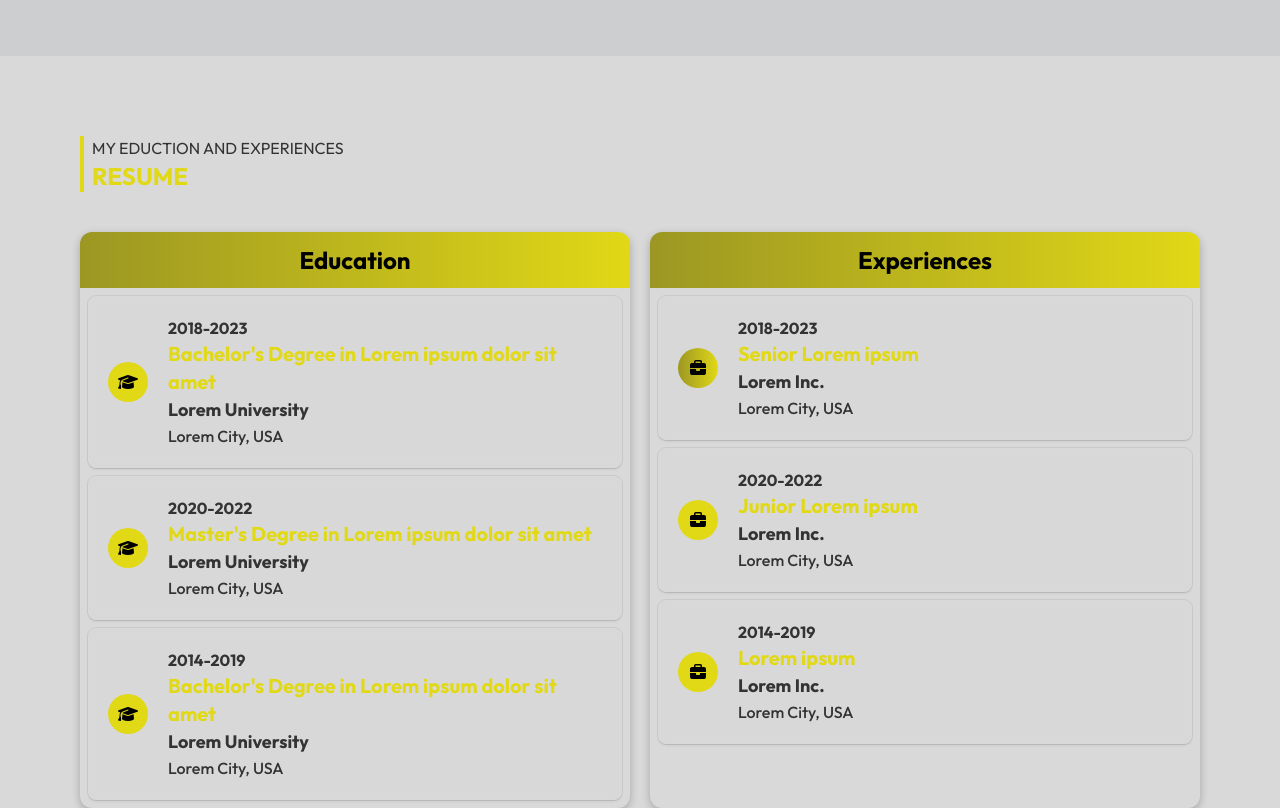
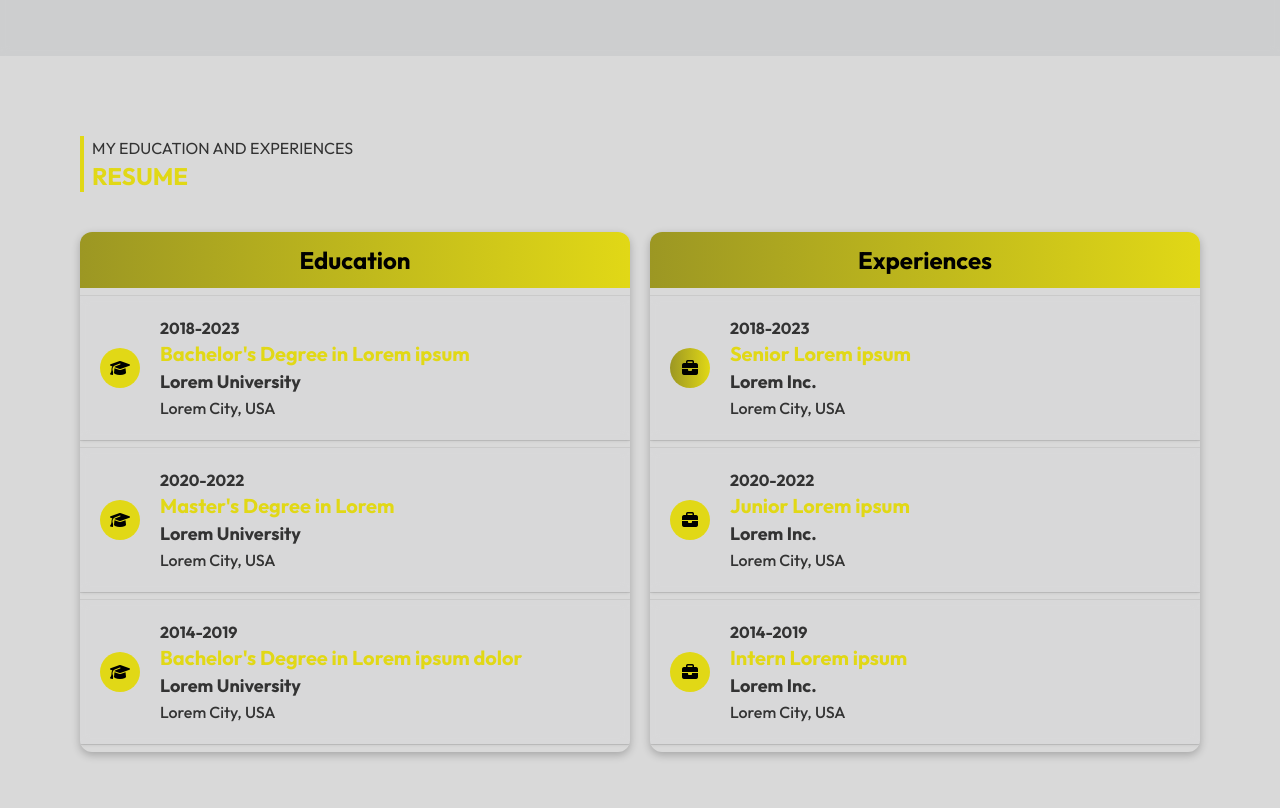
Before and after one commit to pahadiniraj/Suman-s-portfolio, a React (Vite) app: page /main in a window 1280 px wide. Shown: the part 1740-2548 px from the top of the page. Built offline with nearby package versions, Linux system fonts and the light colour scheme.

Commit message:
animation on progess

```diff
--- a/src/components/About.jsx
+++ b/src/components/About.jsx
@@ -1,10 +1,6 @@
 import React, { useState } from "react";
 import {
-  boxShadowOptional,
-  boxShadowPrimary,
-  boxShadowSecondary,
   buttonPrimary,
-  buttonSecondary,
   headingPrimary,
   titlePrimary,
 } from "../utils/StyleUtils";
@@ -12,20 +8,49 @@ import avatar from "../assets/images/avatar.jpg";
 import { serviceList } from "../assets/dummyData/dummyData";
 import ScrollTrigger from "react-scroll-trigger";
 import { motion } from "framer-motion";
-import { textVariants } from "../utils/Framer";
 
 export default function About() {
   const [onEnter, setOnEnter] = useState(false);
+  const [onEnterDo, setOnEnterDo] = useState(false);
 
-  const handleEnterViewport = () => {
-    setOnEnter(true);
+  const containerVariants = {
+    hidden: { opacity: 0 },
+    visible: {
+      opacity: 1,
+      transition: {
+        staggerChildren: 0.5, // Delay between children animations
+      },
+    },
   };
+
+  const childVariants = {
+    hidden: { opacity: 0, x: 100 },
+    visible: { opacity: 1, x: 0 },
+  };
+
+  const handleScrollTrigger1 = ({ progress }) => {
+    if (progress >= 0.2) {
+      setOnEnter(true); // Trigger animation when 90% is visible
+    }
+  };
+
+  const handleScrollTrigger2 = ({ progress }) => {
+    if (progress >= 0.2) {
+      setOnEnterDo(true); // Trigger animation when 90% is visible
+    }
+  };
+
   return (
     <div
-      className={`px-3 py-10 md:p-20 bg-gray-500 bg-opacity-10 backdrop-blur-sm  space-y-10`}
+      className={`px-3 py-10 md:p-20 bg-gray-500 bg-opacity-10 backdrop-blur-sm overflow-x-auto  space-y-10`}
     >
-      <ScrollTrigger onEnter={handleEnterViewport}>
-        <div className="border-l-4 border-primary pl-2">
+      <ScrollTrigger onProgress={handleScrollTrigger1}>
+        <motion.div
+          className="border-l-4 border-primary pl-2"
+          initial={{ opacity: 0, y: 50 }}
+          animate={onEnter && { opacity: 1, y: 0 }}
+          transition={{ duration: 0.5 }}
+        >
           <motion.p
             initial={{ opacity: 0, y: 50 }}
             animate={onEnter && { opacity: 1, y: 0 }}
@@ -41,7 +66,7 @@ export default function About() {
           >
             ABOUT ME
           </motion.p>
-        </div>
+        </motion.div>
         <div className="flex flex-col md:flex-row gap-5">
           <motion.div
             initial={{ opacity: 0, x: -100 }}
@@ -101,23 +126,40 @@ export default function About() {
           </motion.div>
         </div>
       </ScrollTrigger>
-
-      <div className="space-y-5">
-        <p className={`text-center ${headingPrimary}`}>WHAT I DO FOR YOU?</p>
+      <ScrollTrigger onProgress={handleScrollTrigger2}>
+        <div className="space-y-5 ">
+          <motion.p
+            className={`text-center ${headingPrimary}`}
+            initial={{ opacity: 0, x: 100 }}
+            animate={onEnterDo && { opacity: 1, x: 0 }}
+            transition={{ duration: 0.5 }}
+          >
+            WHAT I DO FOR YOU?
+          </motion.p>
           <hr />
-        <div className="flex flex-col md:flex-row gap-5">
+          <motion.div
+            className="flex flex-col md:flex-row gap-5 overflow-hidden "
+            variants={containerVariants}
+            initial="hidden"
+            animate={onEnterDo && "visible"} // Control animation on scroll enter
+          >
             {serviceList.map((service, index) => (
-            <div
+              <motion.div
                 key={index}
-              className="shadow-[rgba(0,_0,_0,_0.24)_0px_3px_8px] backdrop-blur-3xl p-5 rounded-xl flex flex-col items-center justify-center text-center gap-5"
+                className="shadow-[rgba(0,_0,_0,_0.24)_0px_3px_8px] backdrop-blur-3xl p-5 rounded-xl flex flex-col items-center justify-center text-center gap-5  overflow-hidden "
+                variants={childVariants}
+                transition={{ duration: 0.5 }}
               >
-              <p className="text-2xl font-bold text-primary">{service.title}</p>
+                <p className="text-2xl font-bold text-primary">
+                  {service.title}
+                </p>
                 <span className={`${service.imageUrl} text-6xl`}></span>
                 <p>{service.description}</p>
+              </motion.div>
+            ))}
+          </motion.div>
         </div>
-          ))}
-        </div>
-      </div>
+      </ScrollTrigger>
     </div>
   );
 }
--- a/src/components/Resume.jsx
+++ b/src/components/Resume.jsx
@@ -1,69 +1,148 @@
-import React from "react";
+import React, { useState } from "react";
 import { titlePrimary } from "../utils/StyleUtils";
+import { motion } from "framer-motion";
+import ScrollTrigger from "react-scroll-trigger";
 
 export default function Resume() {
+  const containerVariants = {
+    hidden: { opacity: 0 },
+    visible: {
+      opacity: 1,
+      transition: {
+        staggerChildren: 0.5, // Delay between children animations
+      },
+    },
+  };
+
+  const childVariants1 = {
+    hidden: { opacity: 0, x: -100 }, // Start off-screen to the right
+    visible: { opacity: 1, x: 0 }, // Animate to on-screen
+  };
+
+  const childVariants2 = {
+    hidden: { opacity: 0, x: 100 }, // Start off-screen to the right
+    visible: { opacity: 1, x: 0 }, // Animate to on-screen
+  };
+
+  const [onEnter, setOnEnter] = useState(false);
+  const [onEnterDo, setOnEnterDo] = useState(false);
+
+  const handleScrollTrigger1 = ({ progress }) => {
+    if (progress >= 0.5) {
+      setOnEnter(true); // Trigger animation when 90% is visible
+    }
+  };
+  const handleScrollTrigger2 = ({ progress }) => {
+    if (progress >= 0.2) {
+      setOnEnterDo(true); // Trigger animation when 90% is visible
+    }
+  };
+
   return (
     <div className="px-3 py-10 md:p-20 space-y-10">
-      <div className="border-l-4 border-primary pl-2">
-        <p className="">MY EDUCTION AND EXPERIENCES</p>
+      <ScrollTrigger onProgress={handleScrollTrigger1}>
+        <motion.div
+          className="border-l-4 border-primary pl-2"
+          initial={{ opacity: 0, y: 50 }}
+          animate={onEnter && { opacity: 1, y: 0 }}
+          transition={{ duration: 0.5 }}
+        >
+          <p className="">MY EDUCATION AND EXPERIENCES</p>
           <p className={titlePrimary}>RESUME</p>
-      </div>
+        </motion.div>
+      </ScrollTrigger>
+      <ScrollTrigger onProgress={handleScrollTrigger2}>
+        <div className="flex flex-col md:flex-row gap-5">
+          <motion.div
+            variants={containerVariants}
+            initial="hidden"
+            animate={onEnterDo && "visible"}
+            className="w-full rounded-xl overflow-hidden shadow-[rgba(0,_0,_0,_0.24)_0px_3px_8px] space-y-2 pb-2"
+          >
+            <motion.p
+              className="bg-custom-primary p-3 text-2xl font-bold text-center text-black"
+              initial={{ opacity: 0, x: -1000 }}
+              animate={onEnterDo && { opacity: 1, x: 0 }}
+              transition={{ duration: 0.4 }}
+            >
+              Education
+            </motion.p>
 
-      <div className="flex flex-col md:flex-row gap-5">
-        <div className="w-full rounded-xl overflow-hidden shadow-[rgba(0,_0,_0,_0.24)_0px_3px_8px] space-y-2 pb-2">
-          <p className="bg-custom-primary p-3 text-2xl font-bold text-center text-black ">
-            Education
-          </p>
-
-          <div className="flex items-center gap-5 p-5 mx-2 rounded-lg bg-gray-300 bg-opacity-10 backdrop-blur-sm shadow-[0px_2px_3px_-1px_rgba(0,0,0,0.1),0px_1px_0px_0px_rgba(25,28,33,0.02),0px_0px_0px_1px_rgba(25,28,33,0.08)]">
+            <motion.div
+              variants={childVariants1}
+              transition={{ duration: 0.5 }}
+              className="flex items-center gap-5 p-5  bg-gray-300 bg-opacity-10 backdrop-blur-sm shadow-[0px_2px_3px_-1px_rgba(0,0,0,0.1),0px_1px_0px_0px_rgba(25,28,33,0.02),0px_0px_0px_1px_rgba(25,28,33,0.08)]"
+            >
               <div>
                 <i className="fa-solid fa-graduation-cap w-10 h-10 rounded-full bg-primary flex items-center justify-center text-black"></i>
               </div>
               <div className="">
                 <p className="font-bold">2018-2023</p>
                 <p className="text-xl font-bold text-primary">
-                Bachelor's Degree in Lorem ipsum dolor sit amet
+                  Bachelor's Degree in Lorem ipsum
                 </p>
                 <p className="text-lg font-bold">Lorem University</p>
                 <p className="font-medium">Lorem City, USA</p>
               </div>
-          </div>
+            </motion.div>
 
-          <div className="flex items-center gap-5 p-5 mx-2 rounded-lg bg-gray-300 bg-opacity-10 backdrop-blur-sm shadow-[0px_2px_3px_-1px_rgba(0,0,0,0.1),0px_1px_0px_0px_rgba(25,28,33,0.02),0px_0px_0px_1px_rgba(25,28,33,0.08)]">
+            <motion.div
+              variants={childVariants1}
+              transition={{ duration: 0.5 }}
+              className="flex items-center gap-5 p-5  bg-gray-300 bg-opacity-10 backdrop-blur-sm shadow-[0px_2px_3px_-1px_rgba(0,0,0,0.1),0px_1px_0px_0px_rgba(25,28,33,0.02),0px_0px_0px_1px_rgba(25,28,33,0.08)]"
+            >
               <div>
                 <i className="fa-solid fa-graduation-cap w-10 h-10 rounded-full bg-primary flex items-center justify-center text-black"></i>
               </div>
               <div className="">
                 <p className="font-bold">2020-2022</p>
                 <p className="text-xl font-bold text-primary">
-                Master's Degree in Lorem ipsum dolor sit amet
+                  Master's Degree in Lorem
                 </p>
                 <p className="text-lg font-bold">Lorem University</p>
                 <p className="font-medium">Lorem City, USA</p>
               </div>
-          </div>
+            </motion.div>
 
-          <div className="flex items-center gap-5 p-5 mx-2 rounded-lg bg-gray-300 bg-opacity-10 backdrop-blur-sm shadow-[0px_2px_3px_-1px_rgba(0,0,0,0.1),0px_1px_0px_0px_rgba(25,28,33,0.02),0px_0px_0px_1px_rgba(25,28,33,0.08)]">
+            <motion.div
+              variants={childVariants1}
+              transition={{ duration: 0.5 }}
+              className="flex items-center gap-5 p-5  bg-gray-300 bg-opacity-10 backdrop-blur-sm shadow-[0px_2px_3px_-1px_rgba(0,0,0,0.1),0px_1px_0px_0px_rgba(25,28,33,0.02),0px_0px_0px_1px_rgba(25,28,33,0.08)]"
+            >
               <div>
                 <i className="fa-solid fa-graduation-cap w-10 h-10 rounded-full bg-primary flex items-center justify-center text-black"></i>
               </div>
               <div className="">
                 <p className="font-bold">2014-2019</p>
                 <p className="text-xl font-bold text-primary">
-                Bachelor's Degree in Lorem ipsum dolor sit amet
+                  Bachelor's Degree in Lorem ipsum dolor
                 </p>
                 <p className="text-lg font-bold">Lorem University</p>
                 <p className="font-medium">Lorem City, USA</p>
               </div>
-          </div>
-        </div>
+            </motion.div>
+          </motion.div>
 
-        <div className="w-full rounded-xl overflow-hidden shadow-[rgba(0,_0,_0,_0.24)_0px_3px_8px] space-y-2 pb-2">
-          <p className="bg-custom-primary p-3 text-2xl font-bold text-center text-black">
+          <motion.div
+            variants={containerVariants}
+            initial="hidden"
+            animate={onEnterDo && "visible"}
+            className="w-full rounded-xl overflow-hidden shadow-[rgba(0,_0,_0,_0.24)_0px_3px_8px] space-y-2 pb-2"
+          >
+            <motion.p
+              initial={{ opacity: 0, x: 1000 }}
+              animate={onEnterDo && { opacity: 1, x: 0 }}
+              transition={{ duration: 0.4 }}
+              className="bg-custom-primary p-3 text-2xl font-bold text-center text-black"
+            >
               Experiences
-          </p>
+            </motion.p>
 
-          <div className="flex items-center gap-5 p-5 mx-2 rounded-lg bg-gray-300 bg-opacity-10 backdrop-blur-sm shadow-[0px_2px_3px_-1px_rgba(0,0,0,0.1),0px_1px_0px_0px_rgba(25,28,33,0.02),0px_0px_0px_1px_rgba(25,28,33,0.08)]">
+            <motion.div
+              variants={childVariants2}
+              transition={{ duration: 0.5 }}
+              className="flex items-center gap-5 p-5  bg-gray-300 bg-opacity-10 backdrop-blur-sm shadow-[0px_2px_3px_-1px_rgba(0,0,0,0.1),0px_1px_0px_0px_rgba(25,28,33,0.02),0px_0px_0px_1px_rgba(25,28,33,0.08)]"
+            >
               <div>
                 <i className="fa-solid fa-briefcase w-10 h-10 rounded-full bg-custom-primary flex items-center justify-center text-black"></i>
               </div>
@@ -75,9 +154,13 @@ export default function Resume() {
                 <p className="text-lg font-bold">Lorem Inc.</p>
                 <p className="font-medium">Lorem City, USA</p>
               </div>
-          </div>
+            </motion.div>
 
-          <div className="flex items-center gap-5 p-5 mx-2 rounded-lg bg-gray-300 bg-opacity-10 backdrop-blur-sm shadow-[0px_2px_3px_-1px_rgba(0,0,0,0.1),0px_1px_0px_0px_rgba(25,28,33,0.02),0px_0px_0px_1px_rgba(25,28,33,0.08)]">
+            <motion.div
+              variants={childVariants2}
+              transition={{ duration: 0.5 }}
+              className="flex items-center gap-5 p-5  bg-gray-300 bg-opacity-10 backdrop-blur-sm shadow-[0px_2px_3px_-1px_rgba(0,0,0,0.1),0px_1px_0px_0px_rgba(25,28,33,0.02),0px_0px_0px_1px_rgba(25,28,33,0.08)]"
+            >
               <div>
                 <i className="fa-solid fa-briefcase w-10 h-10 rounded-full bg-primary flex items-center justify-center text-black"></i>
               </div>
@@ -89,21 +172,28 @@ export default function Resume() {
                 <p className="text-lg font-bold">Lorem Inc.</p>
                 <p className="font-medium">Lorem City, USA</p>
               </div>
-          </div>
+            </motion.div>
 
-          <div className="flex items-center gap-5 p-5 mx-2 rounded-lg bg-gray-300 bg-opacity-10 backdrop-blur-sm shadow-[0px_2px_3px_-1px_rgba(0,0,0,0.1),0px_1px_0px_0px_rgba(25,28,33,0.02),0px_0px_0px_1px_rgba(25,28,33,0.08)]">
+            <motion.div
+              variants={childVariants2}
+              transition={{ duration: 0.5 }}
+              className="flex items-center gap-5 p-5  bg-gray-300 bg-opacity-10 backdrop-blur-sm shadow-[0px_2px_3px_-1px_rgba(0,0,0,0.1),0px_1px_0px_0px_rgba(25,28,33,0.02),0px_0px_0px_1px_rgba(25,28,33,0.08)]"
+            >
               <div>
                 <i className="fa-solid fa-briefcase w-10 h-10 rounded-full bg-primary flex items-center justify-center text-black"></i>
               </div>
               <div className="">
                 <p className="font-bold">2014-2019</p>
-              <p className="text-xl font-bold text-primary">Lorem ipsum</p>
+                <p className="text-xl font-bold text-primary">
+                  Intern Lorem ipsum
+                </p>
                 <p className="text-lg font-bold">Lorem Inc.</p>
                 <p className="font-medium">Lorem City, USA</p>
               </div>
+            </motion.div>
+          </motion.div>
         </div>
-        </div>
-      </div>
+      </ScrollTrigger>
     </div>
   );
 }
--- a/src/index.css
+++ b/src/index.css
@@ -8,11 +8,11 @@
 }
 
 .light-mode {
-  background-color: #D9D9D9;
+  background-color: #d9d9d9;
   color: #333;
 }
 
-#particlesBackground canvas{
+#particlesBackground canvas {
   z-index: -1;
   height: 100%;
   width: 100%;
@@ -56,11 +56,16 @@
   width: 100%;
   border: 0;
   height: 4px;
-    background-image: linear-gradient(to right, rgba(255, 255, 255, 0), #008DDA, rgba(255, 255, 255, 0));
+  background-image: linear-gradient(
+    to right,
+    rgba(255, 255, 255, 0),
+    #e1d816,
+    rgba(255, 255, 255, 0)
+  );
 }
 
-  .active{
-    @apply text-primary
+.active {
+  @apply text-primary;
 }
 
 /* SwiperSlider */
```
Lines whose indentation alone changed are shown as unchanged.
